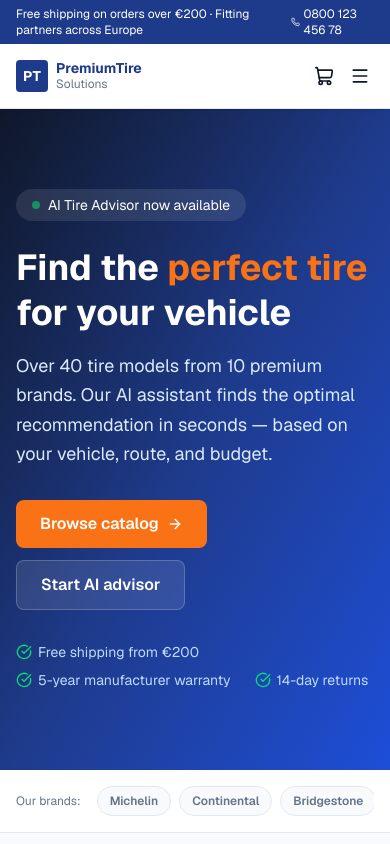
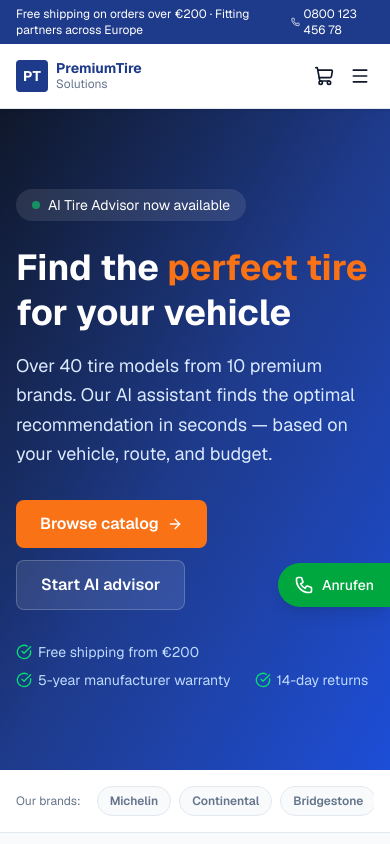
Before and after one commit to iyta2006/TUM.ai-, a Next.js app: page / in a window 390 px wide. Shown: the top 844 px of the page. Built offline with nearby package versions, Linux system fonts and the light colour scheme.

Commit message:
feat: add fixed phone button linking to +498941432864

```diff
--- a/app/layout.tsx
+++ b/app/layout.tsx
@@ -28,6 +28,17 @@ export default function RootLayout({ children }: { children: React.ReactNode })
         </main>
         <Footer />
 
+        <a
+          href="tel:+498941432864"
+          className="fixed right-0 top-2/3 z-50 flex items-center gap-2 bg-green-600 hover:bg-green-700 text-white px-4 py-3 rounded-l-full shadow-lg transition-colors"
+          aria-label="Jetzt anrufen"
+        >
+          <svg xmlns="http://www.w3.org/2000/svg" className="h-5 w-5" fill="none" viewBox="0 0 24 24" stroke="currentColor" strokeWidth={2}>
+            <path strokeLinecap="round" strokeLinejoin="round" d="M3 5a2 2 0 012-2h3.28a1 1 0 01.948.684l1.498 4.493a1 1 0 01-.502 1.21l-2.257 1.13a11.042 11.042 0 005.516 5.516l1.13-2.257a1 1 0 011.21-.502l4.493 1.498a1 1 0 01.684.949V19a2 2 0 01-2 2h-1C9.716 21 3 14.284 3 6V5z" />
+          </svg>
+          <span className="text-sm font-medium">Anrufen</span>
+        </a>
+
         {/* ========================================== */}
         {/* HAPPYROBOT AI WIDGET */}
         {/* ========================================== */}
```
